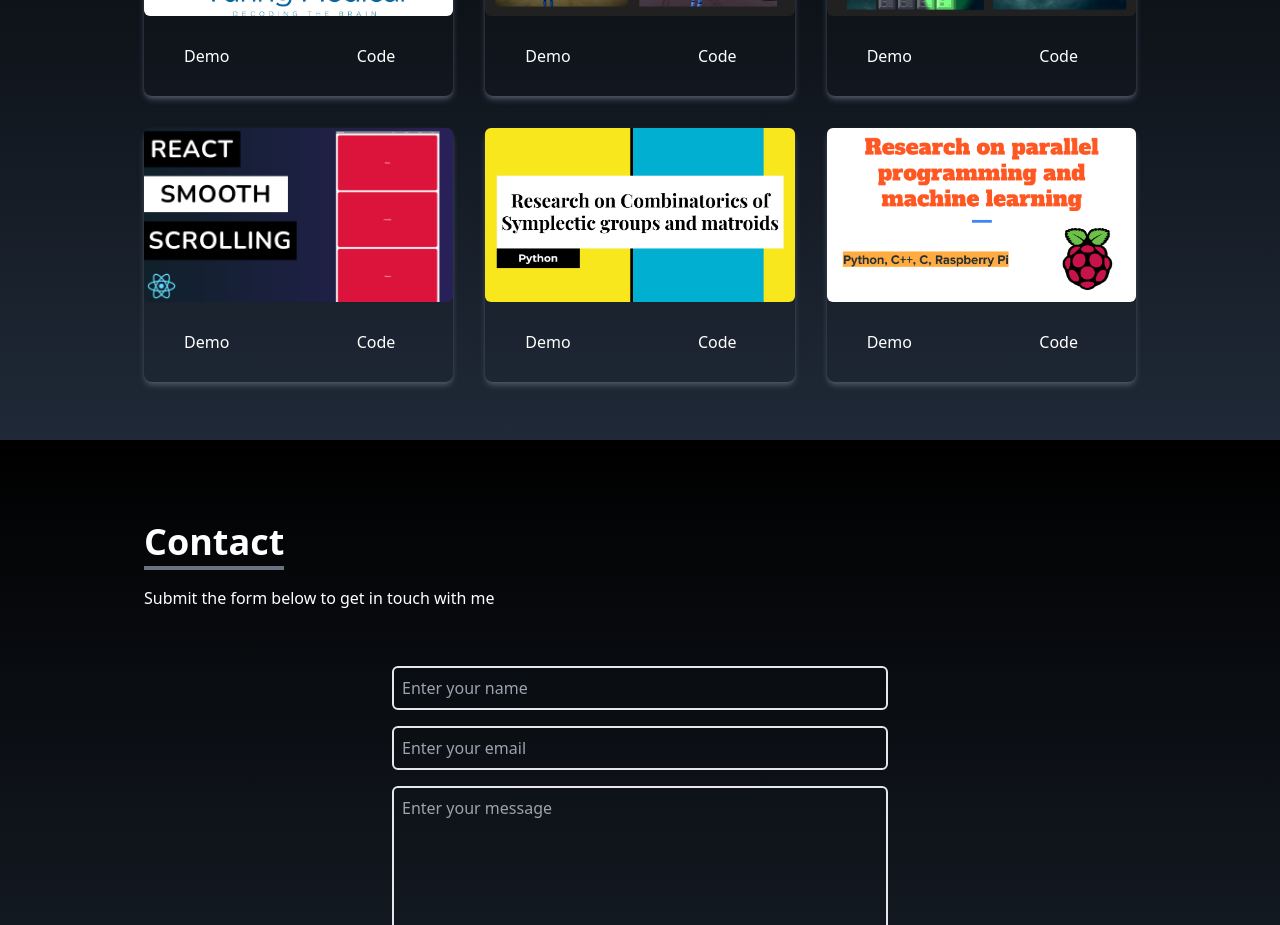
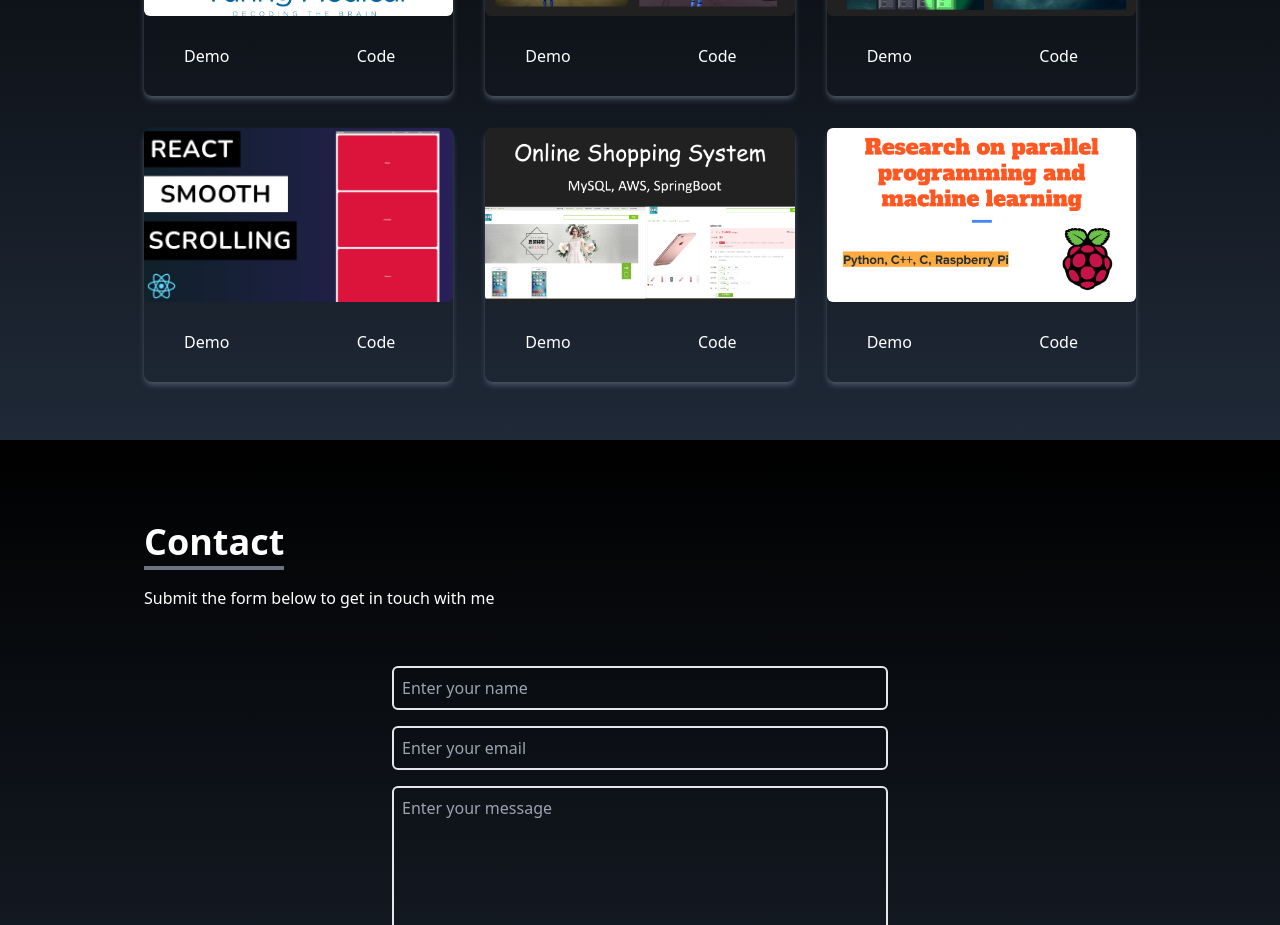
Before and after one commit to JackElodeOn/my-portfolio, a React (Create React App) app: page / in a window 1280 px wide. Shown: the part 2760-3685 px from the top of the page. Built offline with nearby package versions, Linux system fonts and the light colour scheme.

Commit message:
added online shopping system project

```diff
--- a/src/components/Portfolio.jsx
+++ b/src/components/Portfolio.jsx
@@ -1,7 +1,7 @@
 import React from "react";
 import turingmedical from "../assets/portfolio/turingmedical.png";
 import questToAtlantis from "../assets/portfolio/questToAtlantis.png";
-import matroids from "../assets/portfolio/matroids.png";
+import onlineShopping from "../assets/portfolio/onlineShopping.png";
 import getTotheChoppa from "../assets/portfolio/getTotheChoppa.png";
 import reactSmooth from "../assets/portfolio/reactSmooth.jpg";
 import raspberrypi from "../assets/portfolio/raspberrypi.png";
@@ -34,9 +34,9 @@ const Portfolio = () => {
         },
         {
             id: 5,
-            src: matroids,
+            src: onlineShopping,
             demoLink: "",
-            codeLink: "",
+            codeLink: "https://github.com/JackElodeOn/Online-Shopping-System",
         },
         {
             id: 6,
```
Also changed, not shown: src/assets/portfolio/onlineShopping.png (added).
